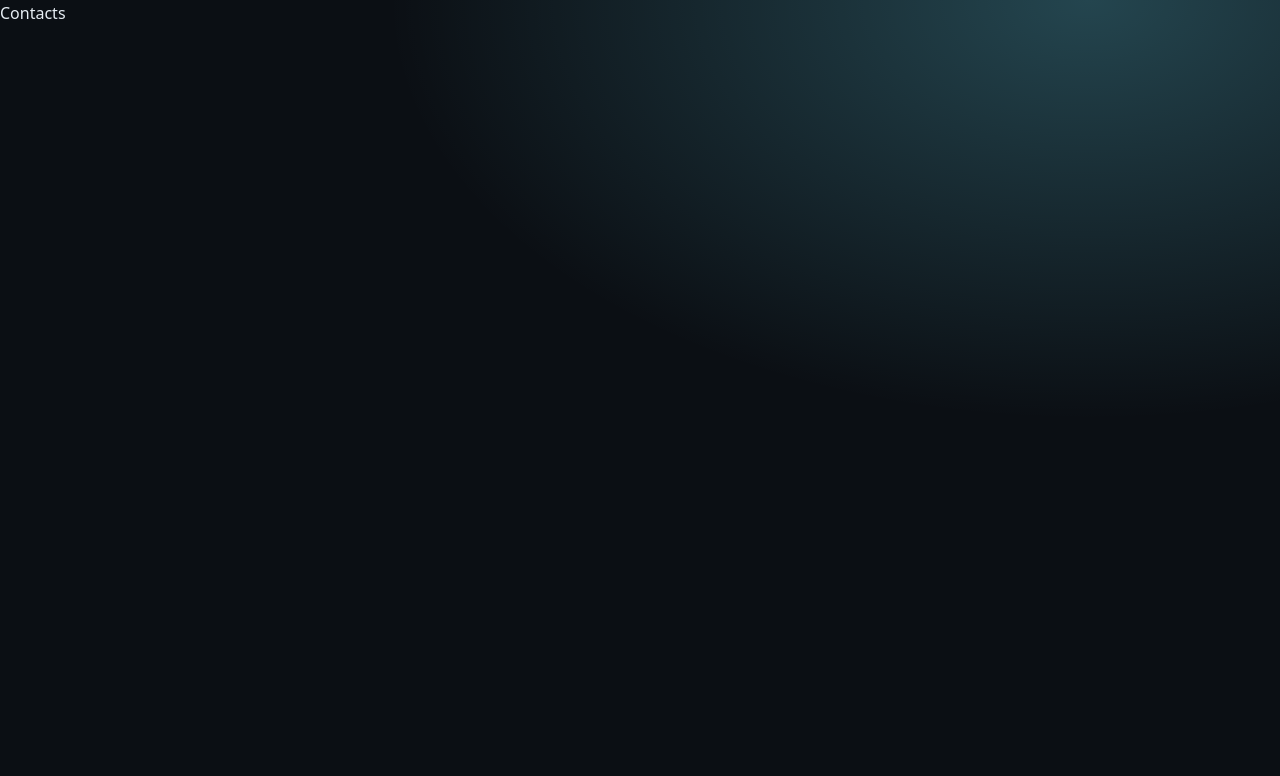
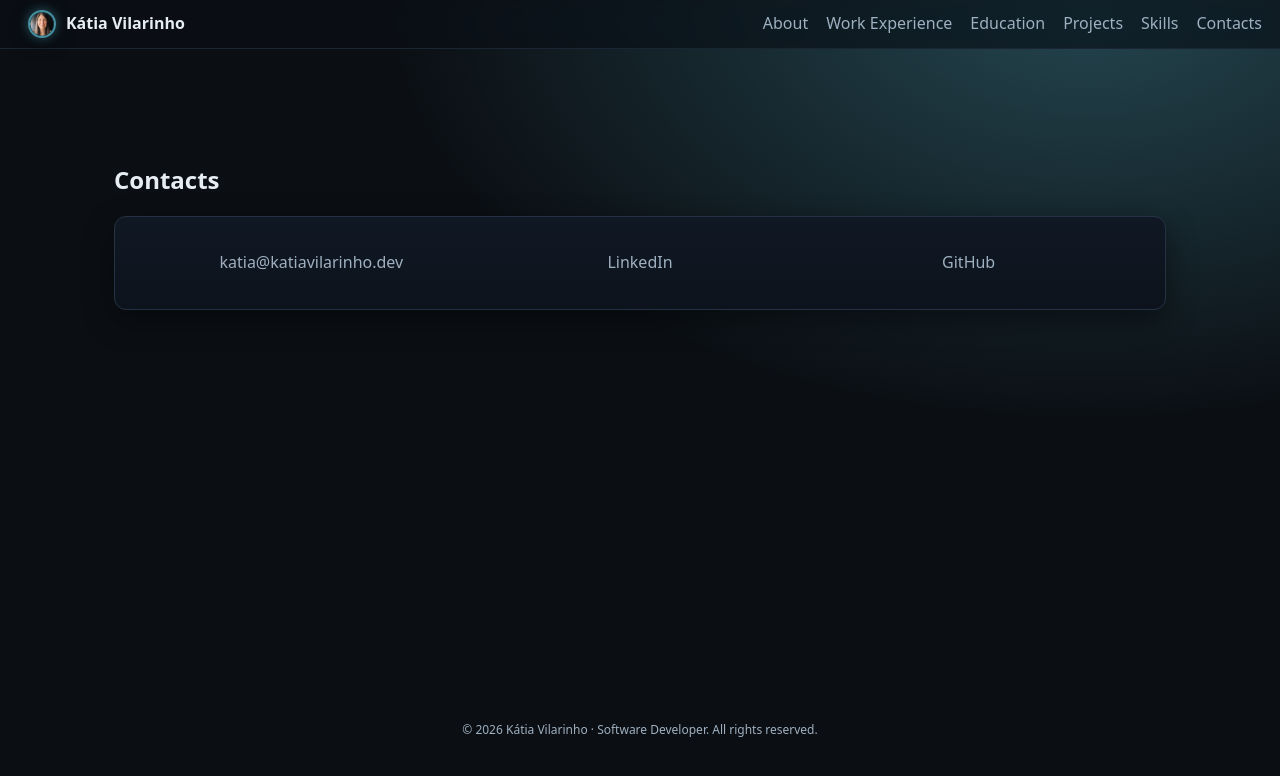
Before and after one commit to Kvilarinho/kvilarinho.github.io, a React (Vite) app: page /contacts in a window 1280 px wide. Shown: the top 776 px of the page. Built offline with nearby package versions, Linux system fonts and the light colour scheme.

Commit message:
feat: implement Contacts page with layout and animation; add contact links

```diff
--- a/src/pages/ContactsPage.jsx
+++ b/src/pages/ContactsPage.jsx
@@ -1,3 +1,21 @@
+import Layout from '../components/common/Layout'
+import usePageAnimation from '../hooks/usePageAnimation'
+
 export default function ContactsPage() {
-    return <div>Contacts</div>
+    const visible = usePageAnimation()
+
+    return (
+        <Layout>
+            <section className={`contacts page-enter ${visible ? 'page-visible' : ''}`} id="contacts">
+                <h2>Contacts</h2>
+                <div className="card contacts-card">
+                    <div className="contact-items">
+                        <a href="mailto:katia@katiavilarinho.dev" target="_blank">katia@katiavilarinho.dev</a>
+                        <a href="https://www.linkedin.com/in/kátia-vilarinho/" target="_blank" id="linkedin-link">LinkedIn</a>
+                        <a href="https://github.com/Kvilarinho" target="_blank" id="github-link">GitHub</a>
+                    </div>
+                </div>
+            </section>
+        </Layout>
+    )
 }
```
